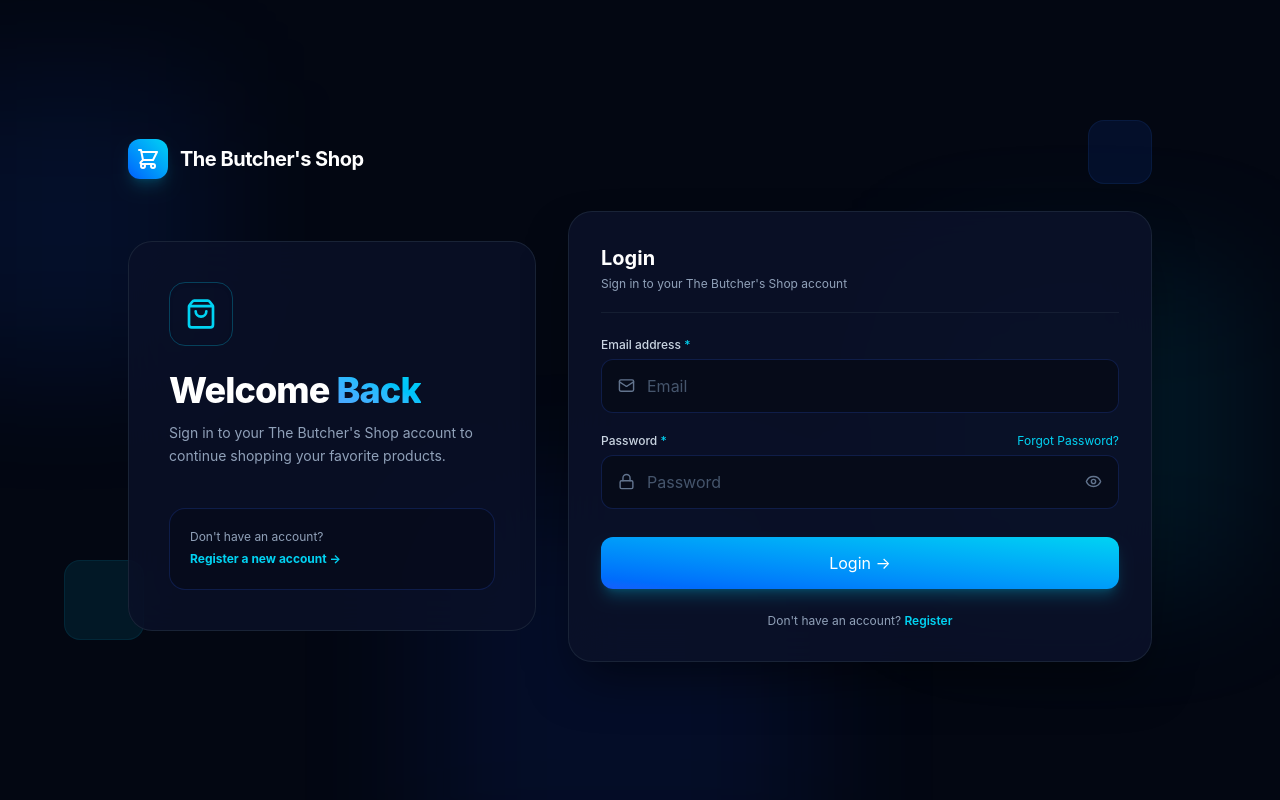
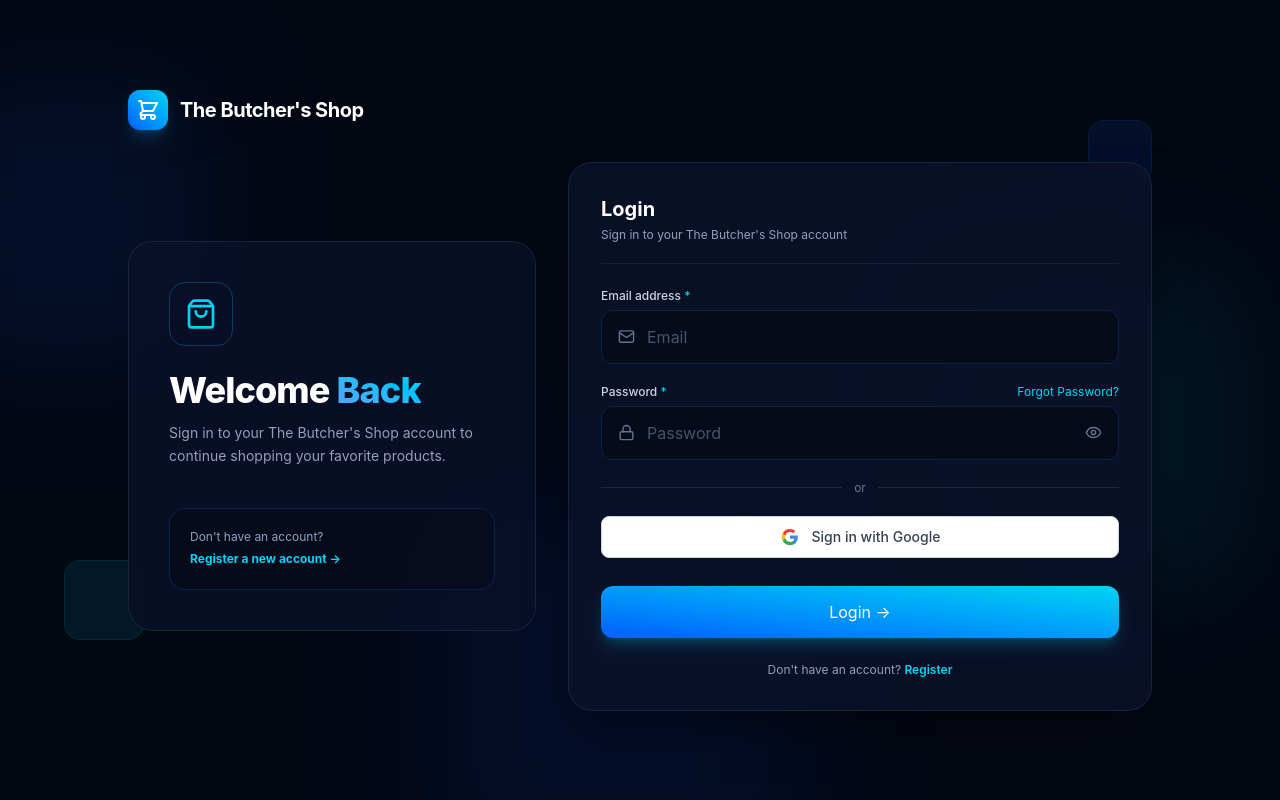
Before and after one commit to Shahzaib-Shahid-27/The_Butcher-s_Shop_Frontend, a React (Vite) app: page /login in a window 1280 px wide. Built offline with nearby package versions, Linux system fonts and the light colour scheme; no server answers.

Commit message:
google button added

```diff
--- a/package.json
+++ b/package.json
@@ -13,6 +13,7 @@
     "@emailjs/browser": "^5.0.2",
     "@tailwindcss/vite": "^4.3.3",
     "axios": "^1.20.0",
+    "cookie-parser": "^1.4.7",
     "lucide-react": "^1.54.0",
     "motion": "^14.0.0",
     "motion-react": "^0.15.0-alpha.1",
@@ -25,6 +26,7 @@
     "@babel/core": "^7.29.7",
     "@rolldown/plugin-babel": "^0.2.3",
     "@types/babel__core": "^7.20.5",
+    "@types/cookie-parser": "^1.4.10",
     "@types/node": "^24.13.3",
     "@types/react": "^19.2.18",
     "@types/react-dom": "^19.2.7",
--- a/src/App.tsx
+++ b/src/App.tsx
@@ -46,16 +46,12 @@ const TermsOfService = lazy(() => import("./pages/TermsOfService"));
 const PrivacyPolicy = lazy(() => import("./pages/PrivacyPolicy"));
 
 import ProtectedRoute from "./components/ProtectedRoute";
+import GoogleSuccess from "./pages/GoogleSuccess";
 
 function App() {
   const location = useLocation();
 
-  const hideLayout = [
-    "/login",
-    "/register",
-    "/forgetpass",
-    "/verfyemail",
-  ].includes(location.pathname);
+  const hideLayout = ["/login", "/register", "/forgetpass", "/verfyemail", "/google-success"].includes(location.pathname);
 
   return (
     <div className="flex min-h-screen flex-col text-white">
@@ -187,7 +183,7 @@ function App() {
                     </ProtectedRoute>
                   }
                 />
-
+<Route path="/google-success" element={<GoogleSuccess />} />
                 <Route
                   path="/checkout"
                   element={
--- a/src/api/api.ts
+++ b/src/api/api.ts
@@ -1,13 +1,9 @@
-
 import axios from "axios";
 
 const api = axios.create({
-  baseURL:
-    import.meta.env.VITE_API_BASE_URL ||
-    "http://localhost:4000/api/v1",
-  headers: {
-    "Content-Type": "application/json",
-  },
+  baseURL: import.meta.env.VITE_API_BASE_URL || "http://localhost:4000/api/v1",
+  headers: { "Content-Type": "application/json" },
+  withCredentials: true,
 });
 
 export default api;
--- /dev/null
+++ b/src/components/GoogleButton.tsx
@@ -0,0 +1,45 @@
+import React from "react";
+
+interface GoogleButtonProps {
+  label?: string;
+}
+
+const GoogleButton: React.FC<GoogleButtonProps> = ({ label = "Continue with Google",}) => {
+
+const API = import.meta.env.VITE_API_BASE_URL || "http://localhost:4000/api/v1";
+
+  return (
+    <a
+      href={`${API}/auth/google`}
+      className="flex w-full items-center justify-center gap-3 rounded-lg border border-gray-300 bg-white px-4 py-2.5 text-sm font-medium text-gray-700 shadow-sm transition hover:bg-gray-50"
+    >
+      <svg
+        width="20"
+        height="20"
+        viewBox="0 0 24 24"
+        aria-hidden="true"
+      >
+        <path
+          fill="#4285F4"
+          d="M21.35 12.27c0-.72-.06-1.41-.18-2.07H12v3.92h5.24a4.48 4.48 0 0 1-1.94 2.94v2.45h3.14c1.84-1.69 2.91-4.18 2.91-7.24z"
+        />
+        <path
+          fill="#34A853"
+          d="M12 21.75c2.63 0 4.84-.87 6.45-2.35l-3.14-2.45c-.87.58-1.98.92-3.31.92-2.54 0-4.69-1.72-5.46-4.03H3.3v2.53A9.75 9.75 0 0 0 12 21.75z"
+        />
+        <path
+          fill="#FBBC05"
+          d="M6.54 13.84A5.86 5.86 0 0 1 6.23 12c0-.64.11-1.26.31-1.84V7.63H3.3A9.75 9.75 0 0 0 2.25 12c0 1.57.38 3.05 1.05 4.37l3.24-2.53z"
+        />
+        <path
+          fill="#EA4335"
+          d="M12 6.13c1.43 0 2.72.49 3.73 1.46l2.8-2.8C16.83 3.25 14.63 2.25 12 2.25a9.75 9.75 0 0 0-8.7 5.38l3.24 2.53C7.31 7.85 9.46 6.13 12 6.13z"
+        />
+      </svg>
+
+      {label}
+    </a>
+  );
+};
+
+export default GoogleButton;
--- /dev/null
+++ b/src/pages/GoogleSuccess.tsx
@@ -0,0 +1,48 @@
+import { useEffect, useRef } from "react";
+import { useNavigate } from "react-router-dom";
+import axios from "axios";
+
+const API_URL = import.meta.env.VITE_API_BASE_URL || "http://localhost:4000/api/v1";
+
+export default function GoogleSuccess() {
+  const navigate = useNavigate();
+  const ran = useRef(false); // stops the StrictMode double call
+
+  useEffect(() => {
+    if (ran.current) return;
+    ran.current = true;
+
+    const finishLogin = async () => {
+      try {
+        const refresh = await axios.post(
+          `${API_URL}/auth/refresh`,
+          {},
+          { withCredentials: true }
+        );
+        const accessToken: string = refresh.data.data.accessToken;
+        localStorage.setItem("accessToken", accessToken);
+
+        const profile = await axios.get(`${API_URL}/auth/get-profile`, {
+          headers: { Authorization: `Bearer ${accessToken}` },
+          withCredentials: true,
+        });
+
+        localStorage.setItem("user", JSON.stringify(profile.data.data.user));
+        window.dispatchEvent(new Event("auth-changed"));
+        navigate("/home", { replace: true });
+      } catch {
+        localStorage.removeItem("accessToken");
+        localStorage.removeItem("user");
+        navigate("/login", { replace: true });
+      }
+    };
+
+    finishLogin();
+  }, [navigate]);
+
+  return (
+    <div className="flex min-h-screen items-center justify-center bg-[#030712] text-slate-300">
+      Signing you in with Google...
+    </div>
+  );
+}
--- a/src/pages/login.tsx
+++ b/src/pages/login.tsx
@@ -2,6 +2,7 @@ import { useState } from "react";
 import { Link, useNavigate } from "react-router-dom";
 import { Eye, EyeOff, Mail, Lock, ShoppingBag } from "lucide-react";
 import { loginUser, getProfile } from "../services/authService";
+import GoogleButton from "../components/GoogleButton";
 
 export default function LoginPage() {
   const [email, setEmail] = useState("");
@@ -169,6 +170,7 @@ export default function LoginPage() {
                     onChange={(e) => setPassword(e.target.value)}
                     className="w-full border-none bg-transparent py-3.5 text-sm text-white outline-none placeholder:text-slate-600 focus:ring-0"
                   />
+
                   <button
                     type="button"
                     onClick={() => setShowPassword(!showPassword)}
@@ -185,6 +187,13 @@ export default function LoginPage() {
                   {message}
                 </div>
               )}
+
+                <div className="my-5 flex items-center gap-3">
+                  <div className="h-px flex-1 bg-slate-800" />
+                  <span className="text-xs text-slate-500">or</span>
+                  <div className="h-px flex-1 bg-slate-800" />
+                </div>
+                <GoogleButton label="Sign in with Google" />
 
               <div className="pt-2">
                 <button
@@ -206,6 +215,7 @@ export default function LoginPage() {
           </div>
         </div>
       </div>
+
     </div>
   );
 }
--- a/src/pages/register.tsx
+++ b/src/pages/register.tsx
@@ -2,6 +2,7 @@ import { useState } from "react";
 import { Link, useNavigate } from "react-router-dom";
 import { User, Mail, Lock, Eye, EyeOff, ShoppingBag } from "lucide-react";
 import { registerUser } from "../services/authService";
+import GoogleButton from "../components/GoogleButton";
 
 export default function RegisterPage() {
   const [name, setName] = useState("");
@@ -215,6 +216,13 @@ export default function RegisterPage() {
                 </div>
               )}
 
+              <div className="my-5 flex items-center gap-3">
+                  <div className="h-px flex-1 bg-slate-800" />
+                  <span className="text-xs text-slate-500">or</span>
+                  <div className="h-px flex-1 bg-slate-800" />
+                </div>
+                <GoogleButton label="Sign in with Google" />
+
               <div className="pt-2">
                 <button
                   type="submit"
```
Also changed, not shown: 1 other file (tests, documents, lock files or other folders).
